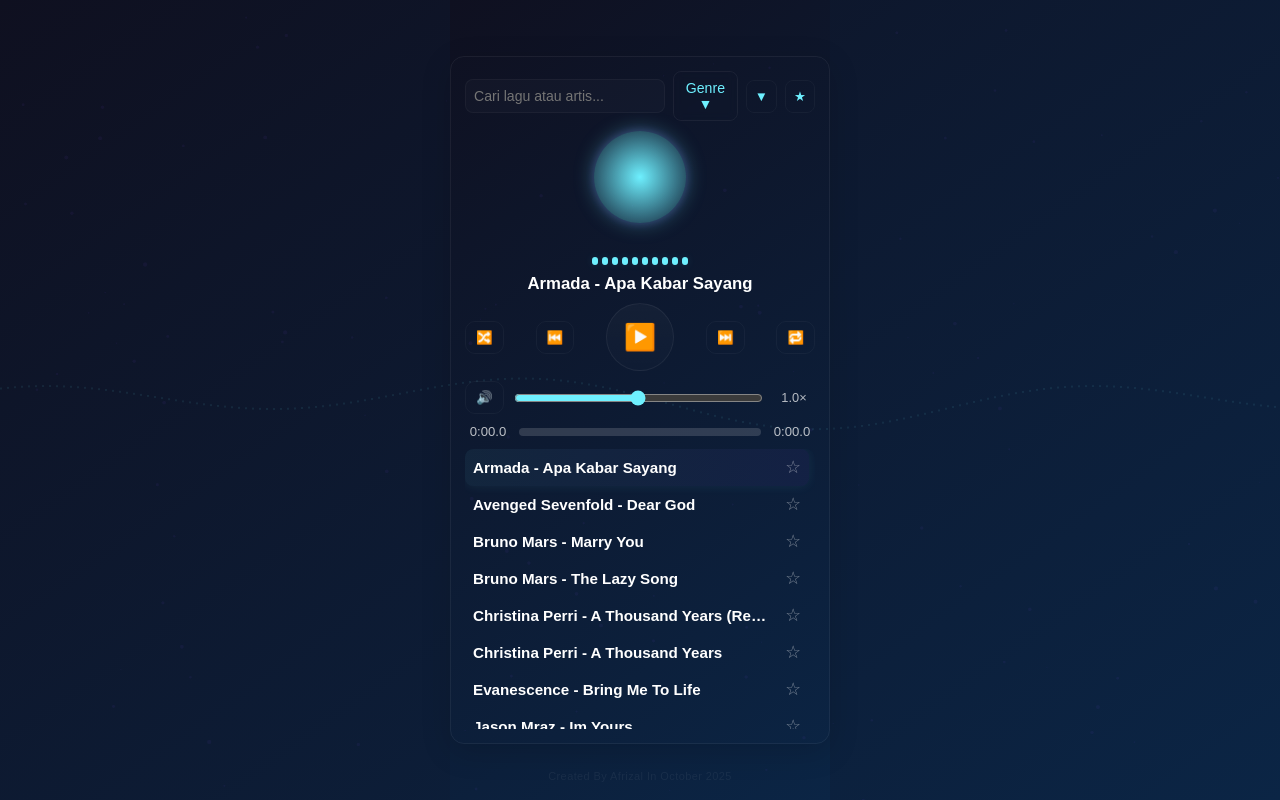
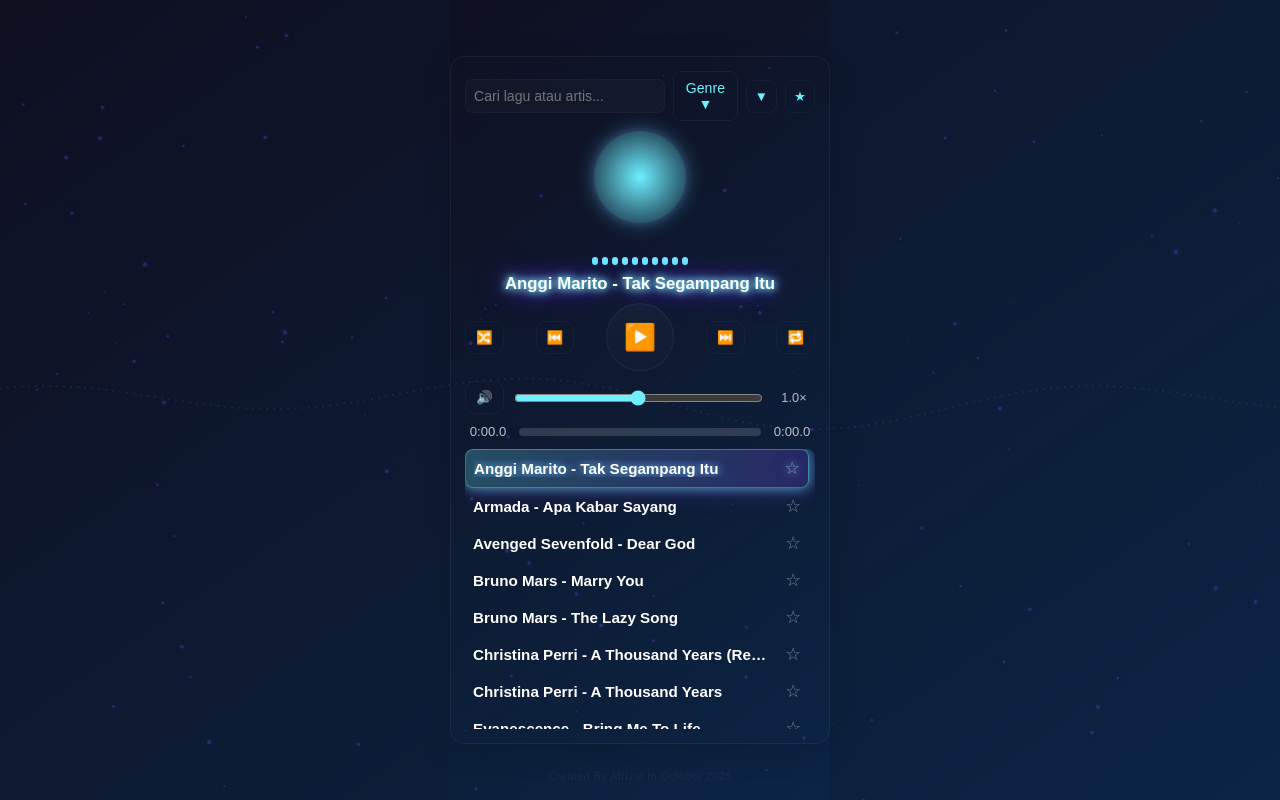
Before and after one commit to envy766/MusicNet, a plain HTML site: page index.html in a window 1280 px wide. Drawn offline with Linux system fonts and the light colour scheme.

Commit message:
Update playlist

```diff
--- a/index.html
+++ b/index.html
@@ -117,8 +117,19 @@ canvas#bg{
 #visualizer span{width:6px;height:8px;border-radius:3px;background:var(--accent);box-shadow:0 0 8px rgba(110,240,255,0.12);transition:height .08s linear,opacity .12s linear;}
 
 /* track info */
-.title{font-weight:700;font-size:1.05rem;text-align:center;line-height:1.1}
-.artist{font-size:0.85rem;color:rgba(255,255,255,0.75);text-align:center;white-space:nowrap;overflow:hidden;text-overflow:ellipsis}
+.title {
+  font-weight: 700;
+  font-size: 1.05rem;
+  text-align: center;
+  line-height: 1.1;
+  color: #fff;
+  text-shadow:
+    0 0 6px var(--accent),
+    0 0 12px var(--accent),
+    0 0 22px var(--accent2),
+    0 0 35px var(--accent2);
+  transition: text-shadow 0.3s ease, color 0.3s ease;
+}
 
 /* controls */
 .controls{display:flex;align-items:center;justify-content:space-between;gap:8px}
@@ -167,7 +178,18 @@ canvas#bg{
 .item .meta{flex:1;min-width:0}
 .item .t{font-weight:600;font-size:0.95rem;white-space:nowrap;overflow:hidden;text-overflow:ellipsis}
 .item .a{font-size:0.78rem;color:rgba(255,255,255,0.7);white-space:nowrap;overflow:hidden;text-overflow:ellipsis}
-.item.active{background:linear-gradient(90deg, rgba(110,240,255,0.06), rgba(138,79,255,0.06));box-shadow:0 0 12px rgba(110,240,255,0.08)}
+.item.active {
+  background: linear-gradient(90deg, rgba(110,240,255,0.25), rgba(138,79,255,0.22));
+  box-shadow:
+    0 0 12px rgba(110,240,255,0.6),
+    0 0 24px rgba(138,79,255,0.4);
+  border: 1px solid rgba(110,240,255,0.35);
+  color: #fff;
+  text-shadow:
+    0 0 8px rgba(110,240,255,0.8),
+    0 0 16px rgba(138,79,255,0.6);
+  transition: all 0.25s ease-in-out;
+}
 
 /* favorite */
 .fav{font-size:1.1rem;color:rgba(255,255,255,0.45);user-select:none;padding-left:8px}
@@ -308,7 +330,9 @@ function draw(){
     if(p.y > H + 10) p.y = -10;
     ctx.beginPath();
     ctx.arc(p.x, p.y, p.r * (1 + overall*1.5), 0, Math.PI*2);
-    ctx.fillStyle = `rgba(138,79,255,${0.06 + overall*0.45})`;
+    ctx.fillStyle = `rgba(138,79,255,${0.25 + overall*0.75})`;
+    ctx.shadowBlur = 8;
+    ctx.shadowColor = 'rgba(138,79,255,0.9)';
     ctx.fill();
   });
 
--- a/playlist.json
+++ b/playlist.json
@@ -1,4 +1,14 @@
 [
+  {
+    "file": "Mylist/Anggi Marito - Tak Segampang Itu [Cover][poprock][pop].mp3",
+    "title": "Anggi Marito - Tak Segampang Itu",
+    "artist": "",
+    "tags": [
+      "cover",
+      "poprock",
+      "pop"
+    ]
+  },
   {
     "file": "Mylist/Armada - Apa Kabar Sayang [pop].mp3",
     "title": "Armada - Apa Kabar Sayang",
```
Also changed, not shown: 1 other file.
